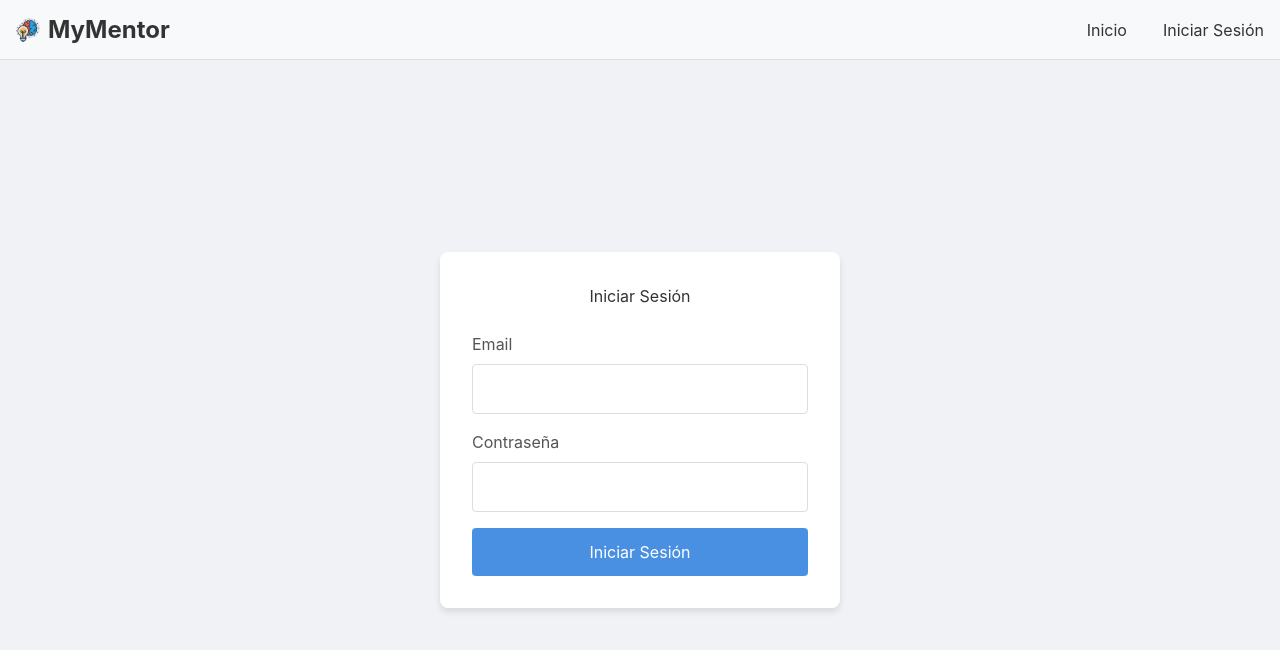
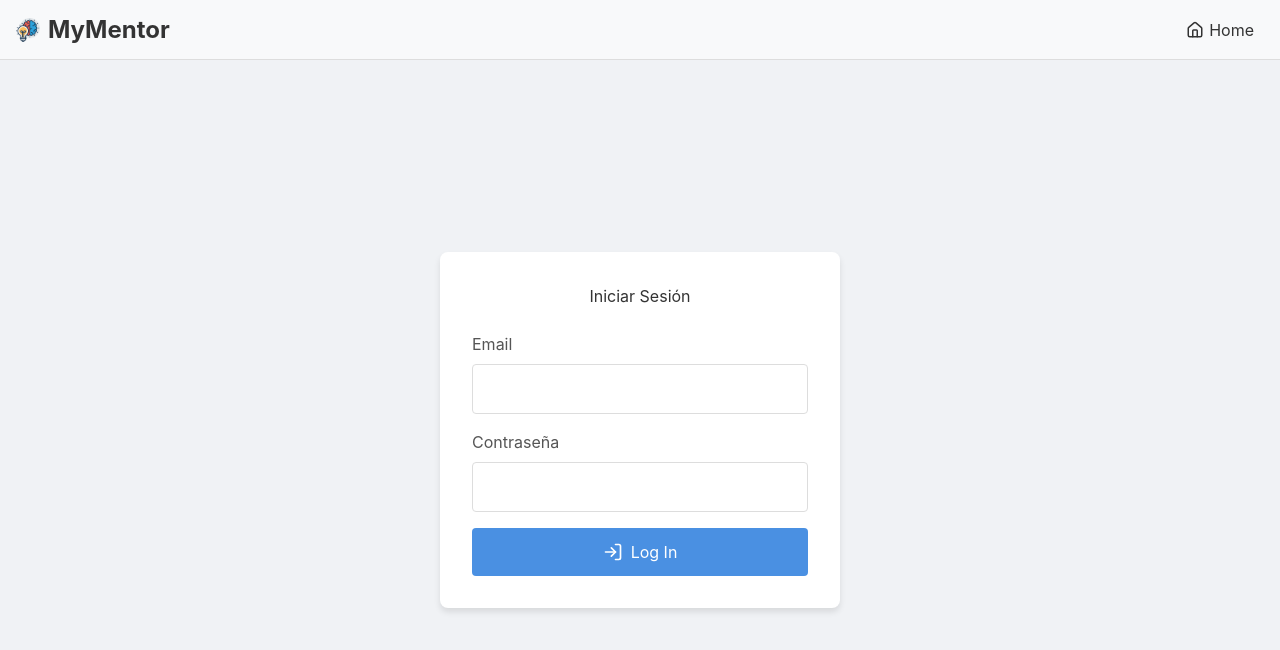
Before and after one commit to Omaraso10/my-mentor-front, a React (Vite) app: page /login in a window 1280 px wide. Shown: the top 650 px of the page. Built offline with nearby package versions, Linux system fonts and the light colour scheme; no server answers.

Commit message:
mejoras visuales

```diff
--- a/src/components/Header.tsx
+++ b/src/components/Header.tsx
@@ -1,7 +1,8 @@
 import React, { useState } from 'react';
-import { Link, useNavigate } from 'react-router-dom';
+import { Link, useNavigate, useLocation } from 'react-router-dom';
 import { useAuth } from '../context/AuthContext';
 import '../styles/Header.css';
+import { LogIn, LogOut, Home } from 'lucide-react';
 
 interface HeaderProps {
   toggleSidebar: () => void;
@@ -10,6 +11,7 @@ interface HeaderProps {
 const Header: React.FC<HeaderProps> = ({ toggleSidebar }) => {
   const { isAuthenticated, user, logout } = useAuth();
   const navigate = useNavigate();
+  const location = useLocation();
   const [isMenuOpen, setIsMenuOpen] = useState(false);
 
   const handleLogout = () => {
@@ -20,6 +22,9 @@ const Header: React.FC<HeaderProps> = ({ toggleSidebar }) => {
   const toggleMenu = () => {
     setIsMenuOpen(!isMenuOpen);
   };
+
+  const isHomePage = location.pathname === '/';
+  const isLoginPage = location.pathname === '/login';
 
   return (
     <header className="app-header">
@@ -32,28 +37,38 @@ const Header: React.FC<HeaderProps> = ({ toggleSidebar }) => {
       </button>
       <nav className={isMenuOpen ? 'open' : ''}>
         <ul>
-          <li><Link to="/" onClick={toggleMenu}>Inicio</Link></li>
+          {!isHomePage && (isLoginPage || !isAuthenticated) && (
+            <li>
+              <Link to="/" onClick={toggleMenu} className="nav-link">
+                <Home size={18} /> Home
+              </Link>
+            </li>
+          )}
           {isAuthenticated && (
             <>
-              <li><Link to="/chat" onClick={toggleMenu}>Chat</Link></li>
+              <li><Link to="/chat" onClick={toggleMenu} className="nav-link">Chat</Link></li>
               {user?.admin && (
-                <li><Link to="/users" onClick={toggleMenu}>Usuarios</Link></li>
+                <li><Link to="/users" onClick={toggleMenu} className="nav-link">Usuarios</Link></li>
               )}
               {user?.admin && (
-                <li><Link to="/advisors" onClick={toggleMenu}>Asesores</Link></li>
+                <li><Link to="/advisors" onClick={toggleMenu} className="nav-link">Asesores</Link></li>
               )}
               <li>
-                <button onClick={() => { handleLogout(); toggleMenu(); }} className="logout-button">
-                  Cerrar Sesión
-                </button>
+                <Link to="/" onClick={() => { handleLogout(); toggleMenu(); }} className="auth-link">
+                  <LogOut size={18} /> Log Out
+                </Link>
               </li>
               <li className="user-info">
                 Hola, {user?.name}
               </li>
             </>
           )}
-          {!isAuthenticated && (
-            <li><Link to="/login" onClick={toggleMenu}>Iniciar Sesión</Link></li>
+          {!isAuthenticated && !isLoginPage && (
+            <li>
+              <Link to="/login" onClick={toggleMenu} className="auth-link">
+                <LogIn size={18} /> Iniciar Sesión
+              </Link>
+            </li>
           )}
         </ul>
       </nav>
--- a/src/components/Login.tsx
+++ b/src/components/Login.tsx
@@ -1,6 +1,7 @@
 import React, { useState } from 'react';
 import { useAuth } from '../context/AuthContext';
 import { useNavigate } from 'react-router-dom';
+import { LogIn } from 'lucide-react';
 
 const Login: React.FC = () => {
   const [email, setEmail] = useState('');
@@ -84,7 +85,9 @@ const Login: React.FC = () => {
           />
           {passwordError && <div className="error-message">{passwordError}</div>}
         </div>
-          <button type="submit" className="login-button">Iniciar Sesión</button>
+        <button type="submit" className="login-button">
+          <LogIn size={18} /> Log In
+        </button>
       </form>
     </div>
   );
--- a/src/styles/Header.css
+++ b/src/styles/Header.css
@@ -21,27 +21,48 @@
 }
 
 .header-icon {
-  height: 1.5rem; /* Mismo tamaño que el texto del título */
-  width: auto; /* Mantiene la proporción de la imagen */
-  margin-right: 0.5rem; /* Espacio entre el icono y el texto */
+  height: 1.5rem;
+  width: auto;
+  margin-right: 0.5rem;
 }
 
 nav ul {
   display: flex;
   list-style-type: none;
+  margin: 0;
+  padding: 0;
 }
 
 nav ul li {
   margin-left: 20px;
+  display: flex;
+  align-items: center;
 }
 
-nav ul li a {
+.nav-link, .auth-link {
   color: #333;
   text-decoration: none;
+  display: flex;
+  align-items: center;
+  gap: 5px;
+  font-size: 1rem;
+  padding: 5px 10px;
+  border-radius: 4px;
+  transition: background-color 0.3s ease;
+}
+
+.nav-link:hover, .auth-link:hover {
+  background-color: #e9ecef;
+  color: #007bff;
 }
 
 .menu-toggle, .sidebar-toggle {
   display: none;
+}
+
+.user-info {
+  font-size: 0.9rem;
+  color: #6c757d;
 }
 
 @media (max-width: 768px) {
@@ -65,6 +86,8 @@ nav ul li a {
     right: 0;
     background-color: #f8f9fa;
     border-bottom: 1px solid #ddd;
+    padding: 1rem;
+    z-index: 1000;
   }
 
   nav.open ul {
@@ -74,4 +97,10 @@ nav ul li a {
   nav.open ul li {
     margin: 10px 0;
   }
+
+  .nav-link, .auth-link {
+    width: 100%;
+    justify-content: center;
+    padding: 10px;
+  }
 }
--- a/src/styles/LoginPage.css
+++ b/src/styles/LoginPage.css
@@ -70,6 +70,10 @@
   font-size: 1rem;
   cursor: pointer;
   transition: background-color 0.3s ease;
+  display: flex;
+  align-items: center;
+  justify-content: center;
+  gap: 8px;
 }
 
 .login-button:hover {
@@ -79,3 +83,14 @@
 .login-button:active {
   background-color: #2a66a2;
 }
+
+.login-button svg {
+  width: 20px;
+  height: 20px;
+}
+
+@media (max-width: 768px) {
+  .login-form {
+    padding: 1.5rem;
+  }
+}
```
Lines whose indentation alone changed are shown as unchanged.
